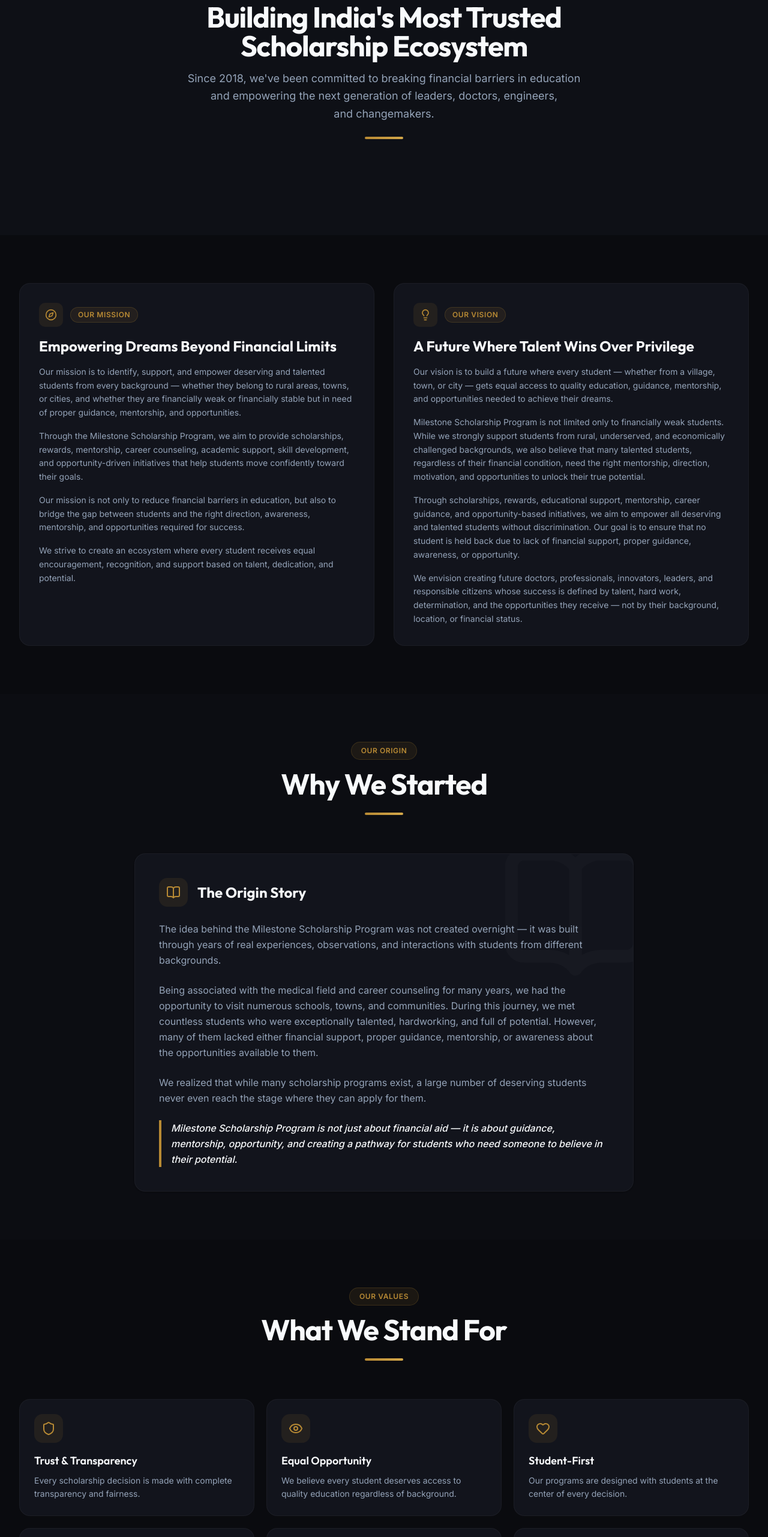
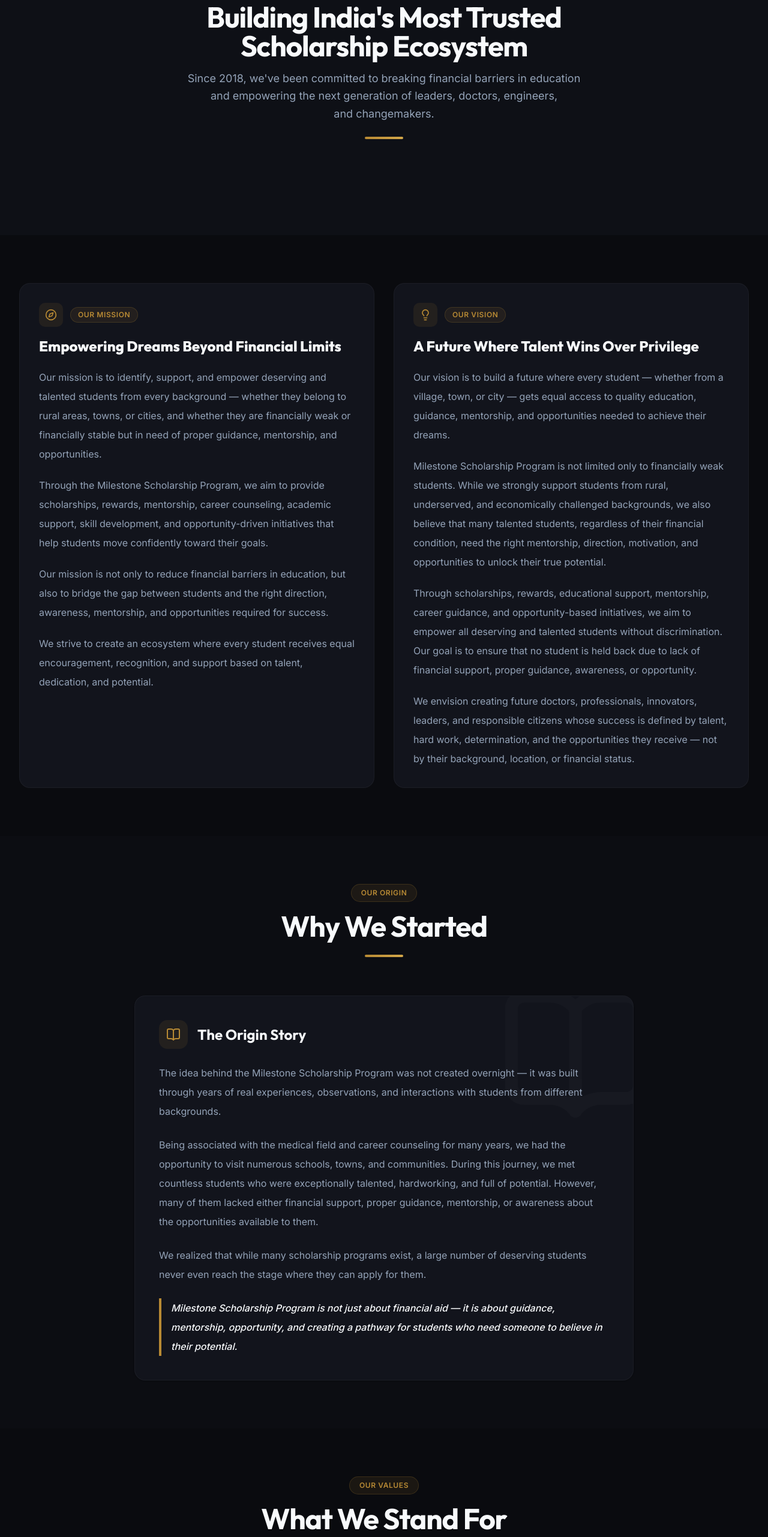
Before and after one commit to mannbond007/MileStone, a Next.js app: page /about in a window 1280 px wide. Shown: the part 234-2797 px from the top of the page at 60% size. Built offline with nearby package versions, Linux system fonts and the light colour scheme; no server answers.

Commit message:
second commit for text and para changes

```diff
--- a/src/app/about/page.tsx
+++ b/src/app/about/page.tsx
@@ -55,8 +55,8 @@
                   </div>
                   <span className="inline-block px-3 py-1 rounded-full text-xs font-semibold uppercase tracking-wider bg-gold/10 text-gold border border-gold/20">Our Mission</span>
                 </div>
-                <h3 className="font-heading text-2xl font-bold text-foreground mb-4">Empowering Dreams Beyond Financial Limits</h3>
-                <div className="text-muted-foreground leading-relaxed space-y-4 text-sm">
+                <h3 className="font-heading text-2xl font-extrabold text-foreground mb-5">Empowering Dreams Beyond Financial Limits</h3>
+                <div className="text-muted-foreground leading-loose space-y-5 text-base">
                   <p>
                     Our mission is to identify, support, and empower deserving and talented students from every background — whether they belong to rural areas, towns, or cities, and whether they are financially weak or financially stable but in need of proper guidance, mentorship, and opportunities.
                   </p>
@@ -80,8 +80,8 @@
                   </div>
                   <span className="inline-block px-3 py-1 rounded-full text-xs font-semibold uppercase tracking-wider bg-gold/10 text-gold border border-gold/20">Our Vision</span>
                 </div>
-                <h3 className="font-heading text-2xl font-bold text-foreground mb-4">A Future Where Talent Wins Over Privilege</h3>
-                <div className="text-muted-foreground leading-relaxed space-y-4 text-sm">
+                <h3 className="font-heading text-2xl font-extrabold text-foreground mb-5">A Future Where Talent Wins Over Privilege</h3>
+                <div className="text-muted-foreground leading-loose space-y-5 text-base">
                   <p>
                     Our vision is to build a future where every student — whether from a village, town, or city — gets equal access to quality education, guidance, mentorship, and opportunities needed to achieve their dreams.
                   </p>
@@ -116,7 +116,7 @@
                 </div>
                 <h3 className="font-heading text-2xl font-bold text-foreground">The Origin Story</h3>
               </div>
-              <div className="space-y-6 text-muted-foreground leading-relaxed relative z-10">
+              <div className="space-y-6 text-base text-muted-foreground leading-loose relative z-10">
                 <p>
                   The idea behind the Milestone Scholarship Program was not created overnight — it was built through years of real experiences, observations, and interactions with students from different backgrounds.
                 </p>
@@ -150,8 +150,8 @@
                     <div className="flex h-12 w-12 items-center justify-center rounded-xl bg-gold/10 mb-4">
                       <Icon className="h-6 w-6 text-gold" />
                     </div>
-                    <h3 className="font-heading font-semibold text-foreground text-lg mb-2">{val.title}</h3>
-                    <p className="text-sm text-muted-foreground leading-relaxed">{val.description}</p>
+                    <h3 className="font-heading font-bold text-foreground text-xl mb-3">{val.title}</h3>
+                    <p className="text-base text-muted-foreground leading-loose">{val.description}</p>
                   </div>
                 </ScrollReveal>
               );
@@ -175,9 +175,9 @@
                     <div className="absolute left-2 top-1.5 h-5 w-5 rounded-full bg-gold flex items-center justify-center">
                       <div className="h-2 w-2 rounded-full bg-white" />
                     </div>
-                    <span className="text-xs font-semibold text-gold uppercase tracking-wider">{item.year}</span>
-                    <h3 className="font-heading font-semibold text-foreground text-lg mt-1">{item.title}</h3>
-                    <p className="text-sm text-muted-foreground leading-relaxed mt-1">{item.description}</p>
+                    <span className="text-sm font-bold text-gold uppercase tracking-widest">{item.year}</span>
+                    <h3 className="font-heading font-bold text-foreground text-xl mt-2">{item.title}</h3>
+                    <p className="text-base text-muted-foreground leading-loose mt-2">{item.description}</p>
                   </div>
                 </ScrollReveal>
               ))}
```
